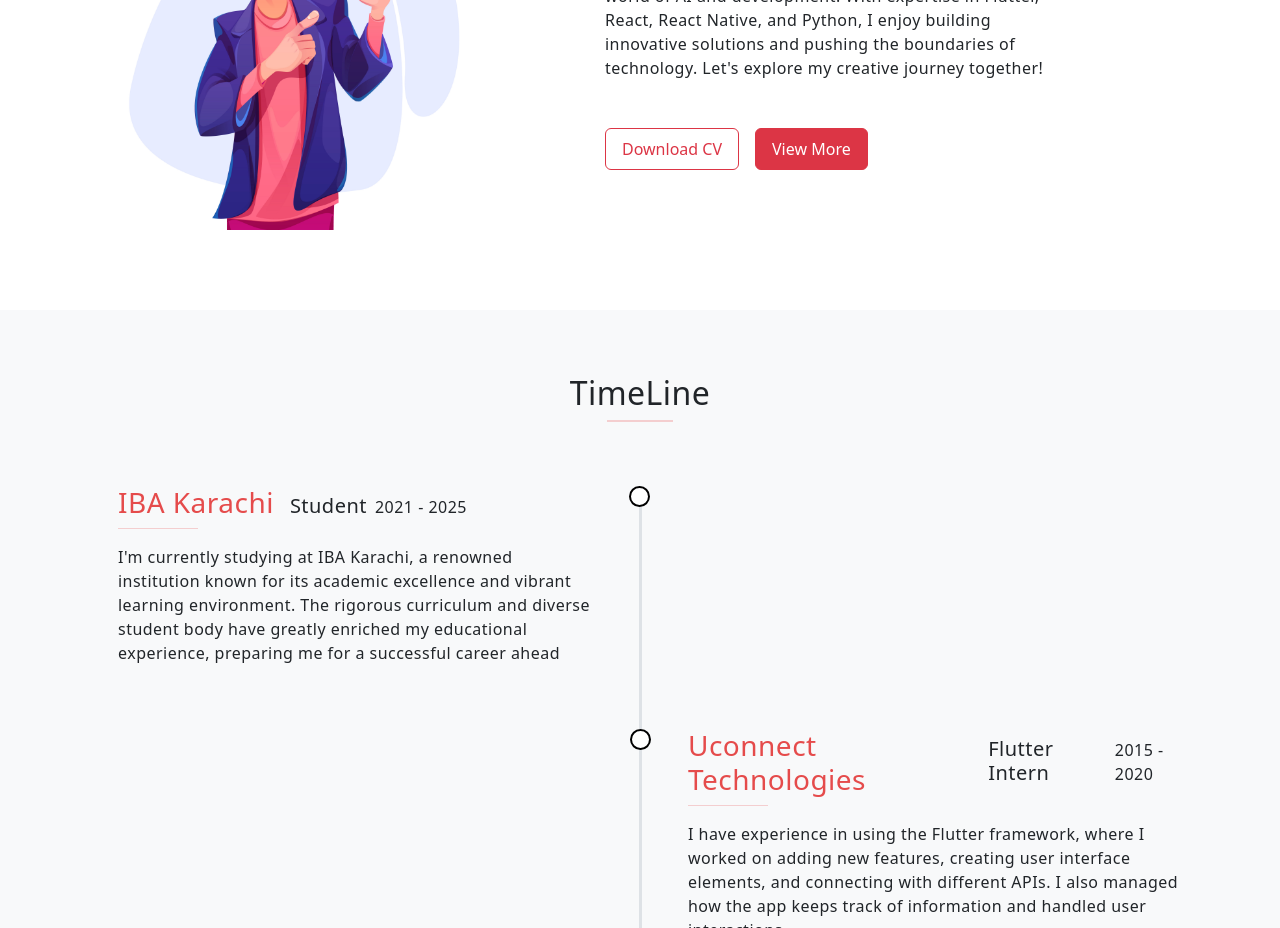
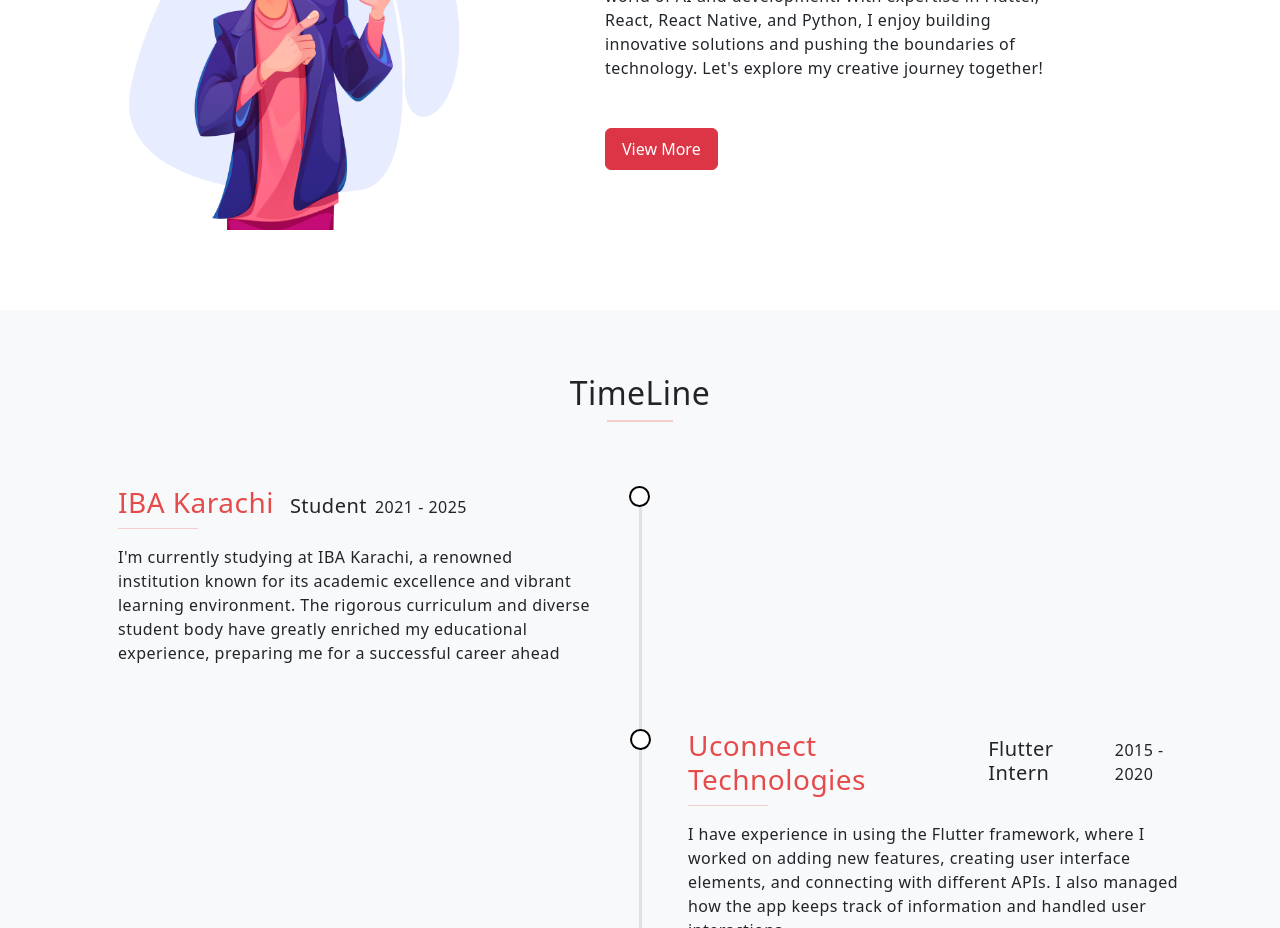
Before and after one commit to latif-muhammad/my-portfolio, a React (Create React App) app: page / in a window 1280 px wide. Shown: the part 920-1848 px from the top of the page. Built offline with nearby package versions, Linux system fonts and the light colour scheme; no server answers.

Commit message:
fix Cv errror

```diff
--- a/src/screens/HomeScreen.js
+++ b/src/screens/HomeScreen.js
@@ -5,22 +5,22 @@
 import SocialButton from "../components/core/SocialButton";
 import ProjectsCard from "../components/core/ProjectsCard"
 import SkillCard from '../components/core/SkillCard';
-import CV from '../assets/MuhammadLatif_resume.pdf'
 
 const HomeScreen = () => {
     const githubAcc = () => {
         return window.location.href = 'https://github.com/latif-muhammad';
     }
 
-    const handleDownloadCv = () => {
-        const pdfUrl = CV;
-        const link = document.createElement("a");
-        link.href = pdfUrl;
-        link.download = "MuhammadLatif_resume.pdf";
-        document.body.appendChild(link);
-        link.click();
-        document.body.removeChild(link);
-    }
+    // const handleDownloadCv = () => {
+    // //     const pdfUrl = CV;
+    // //     const link = document.createElement("a");
+    // //     link.href = pdfUrl;
+    // //     document.body.appendChild(link);
+    // //     link.click();
+    // //     document.body.removeChild(link);
+    // // <button onClick={handleDownloadCv} className="btn btn-outline-danger px-3 py-2 me-3">Download CV</button>
+
+    // }
     return (
         <>
             <section className={`section-margin header bg-light`}>
@@ -54,7 +54,6 @@
                             <p className="mb-5">Hello! Iam Muhammad Latif, Currently a student at IBA Karachi and passionate about exploring the fascinating world of AI and development. With expertise in Flutter, React, React Native, and Python, I enjoy building innovative solutions and pushing the boundaries of technology. Let's explore my creative journey together!</p>
 
                             <div className="flex">
-                                <button onClick={handleDownloadCv} className="btn btn-outline-danger px-3 py-2 me-3">Download CV</button>
                                 <button onClick={githubAcc} className="btn btn-danger px-3 py-2">View More</button>
                             </div>
                         </div>
```
